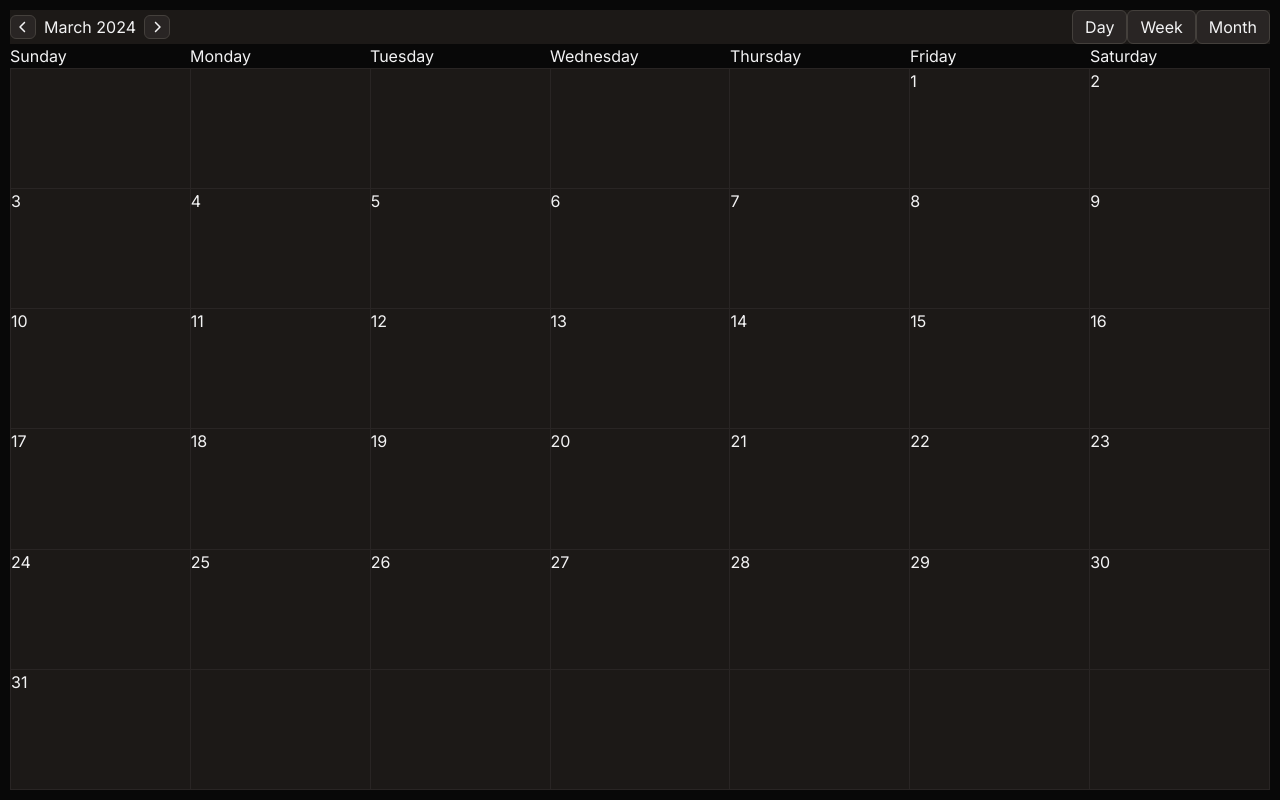
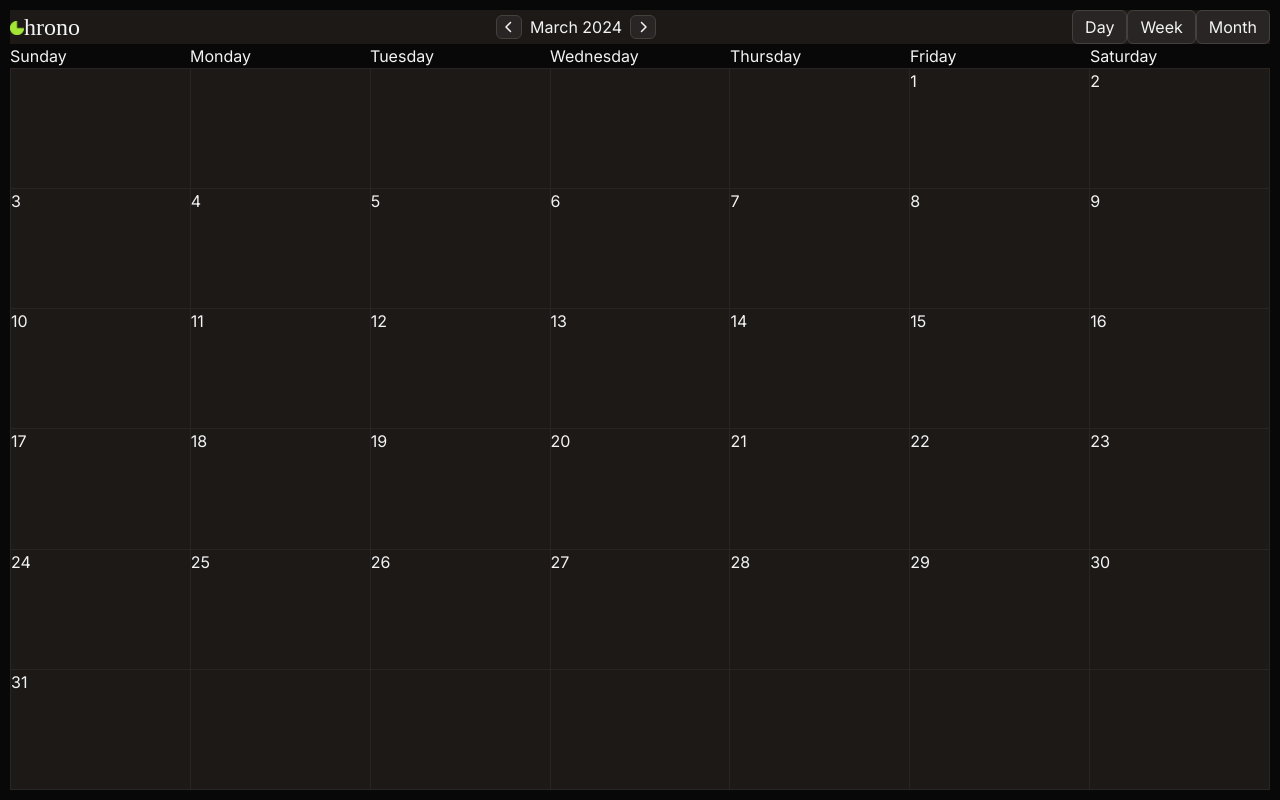
Before and after one commit to marielle-lopez/chrono, a React (Vite) app in the folder frontend/: page / in a window 1280 px wide. Built offline with nearby package versions, Linux system fonts and the light colour scheme; a web font is replaced by a local one.

Commit message:
add logo

```diff
--- a/frontend/src/components/NavBar/NavBar.tsx
+++ b/frontend/src/components/NavBar/NavBar.tsx
@@ -21,6 +21,16 @@ const NavBar = ({
 }: NavBarProps) => {
   return (
     <div className="flex justify-between items-center bg-stone-900">
+      <div className="flex">
+        <h1 className="flex items-center font-accent font-extralight text-2xl">
+          <img
+            className="h-3.5 mt-0.5"
+            src="/src/assets/icons/logo-thumbnail.png"
+            alt="Chrono logo thumbnail"
+          />
+          hrono
+        </h1>
+      </div>
       <div className="flex gap-2">
         <Button handleClick={handleDecrement}>
           <FaChevronLeft className="h-3" />
```
